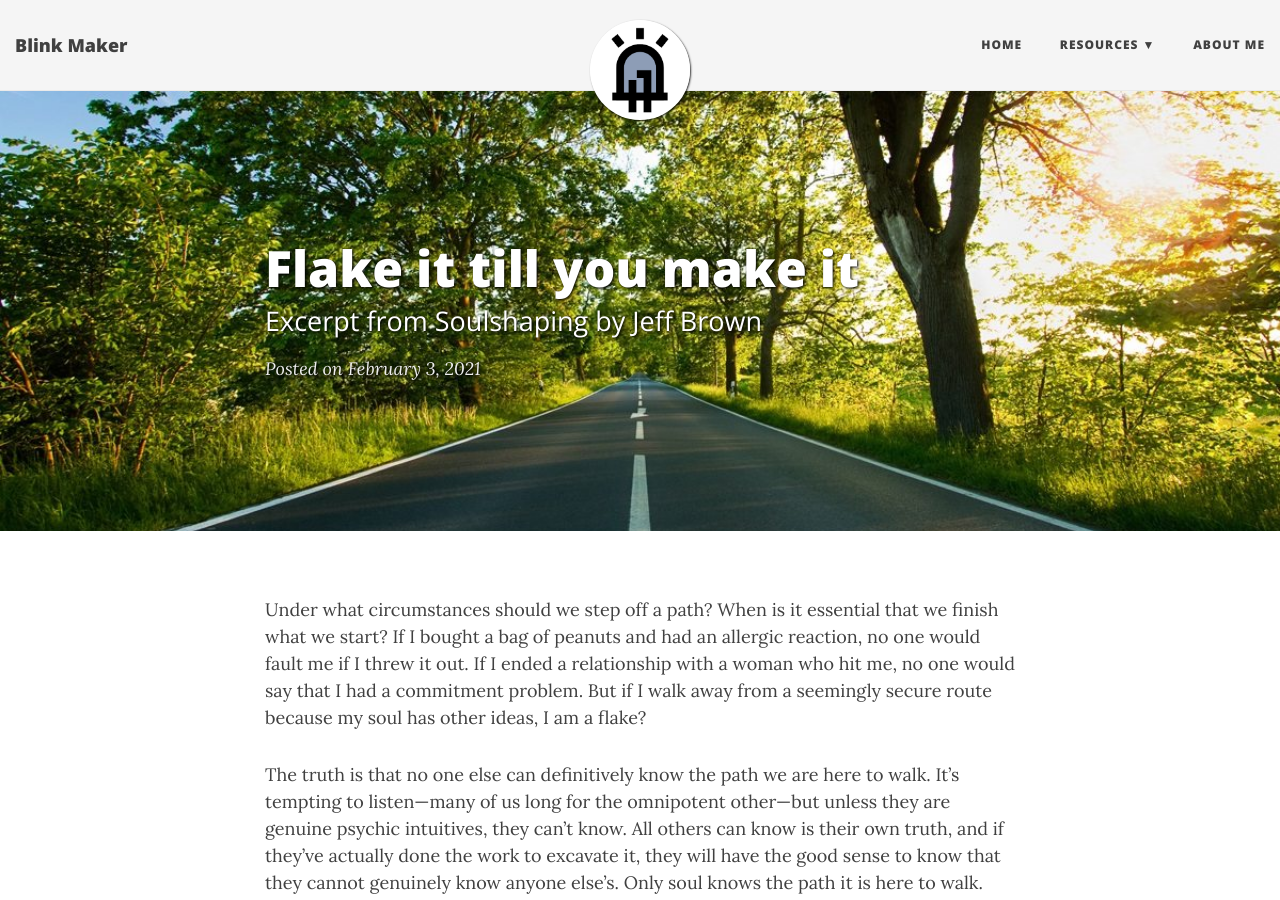
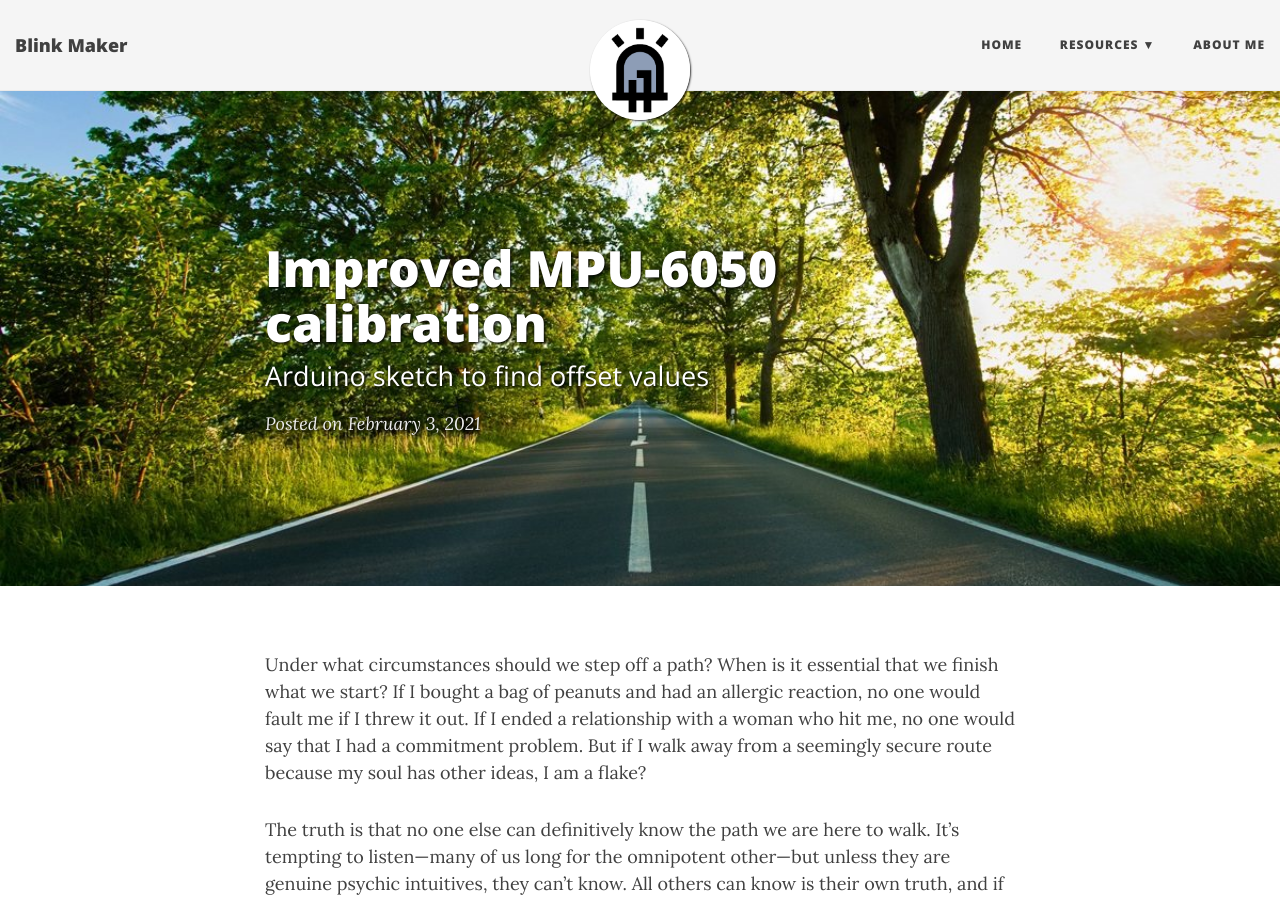
Before and after one commit to blinkmaker/blinkmaker.github.io, a Jekyll site: the page built from _posts/2021-02-03-improved-mpu6050-calibration.md, in a window 1280 px wide and 900 px high. Built offline with Jekyll 4.4.1, drawn with Linux system fonts in a browser that asks for light colours; nearby versions of some CDN libraries.

Commit message:
Update 2021-02-03-improved-mpu6050-calibration.md

```diff
--- a/_posts/2021-02-03-improved-mpu6050-calibration.md
+++ b/_posts/2021-02-03-improved-mpu6050-calibration.md
@@ -1,7 +1,7 @@
 ---
 layout: post
-title: Flake it till you make it
-subtitle: Excerpt from Soulshaping by Jeff Brown
+title: Improved MPU-6050 calibration
+subtitle: Arduino sketch to find offset values
 bigimg: /img/path.jpg
 tags: [books, test]
 ---
```
